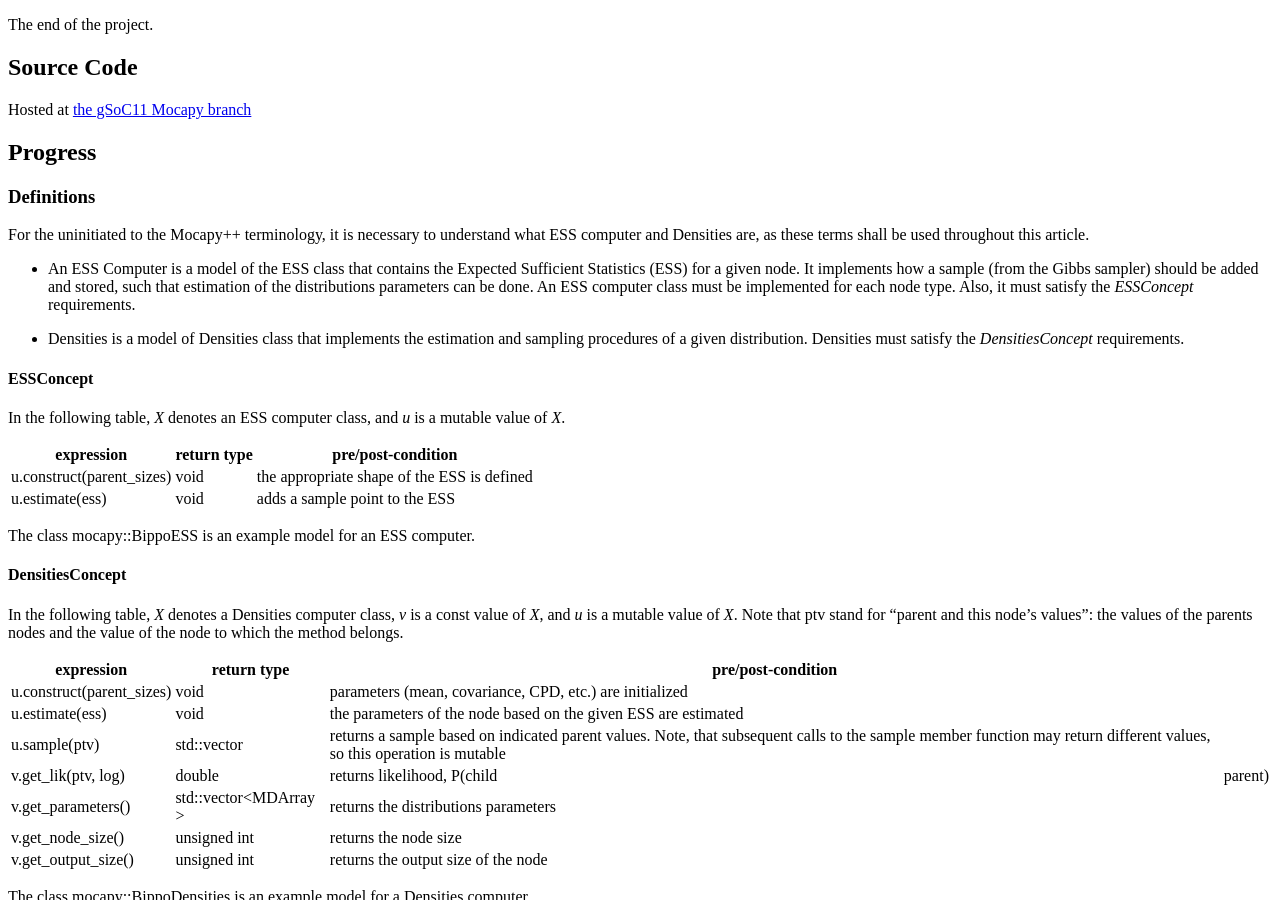
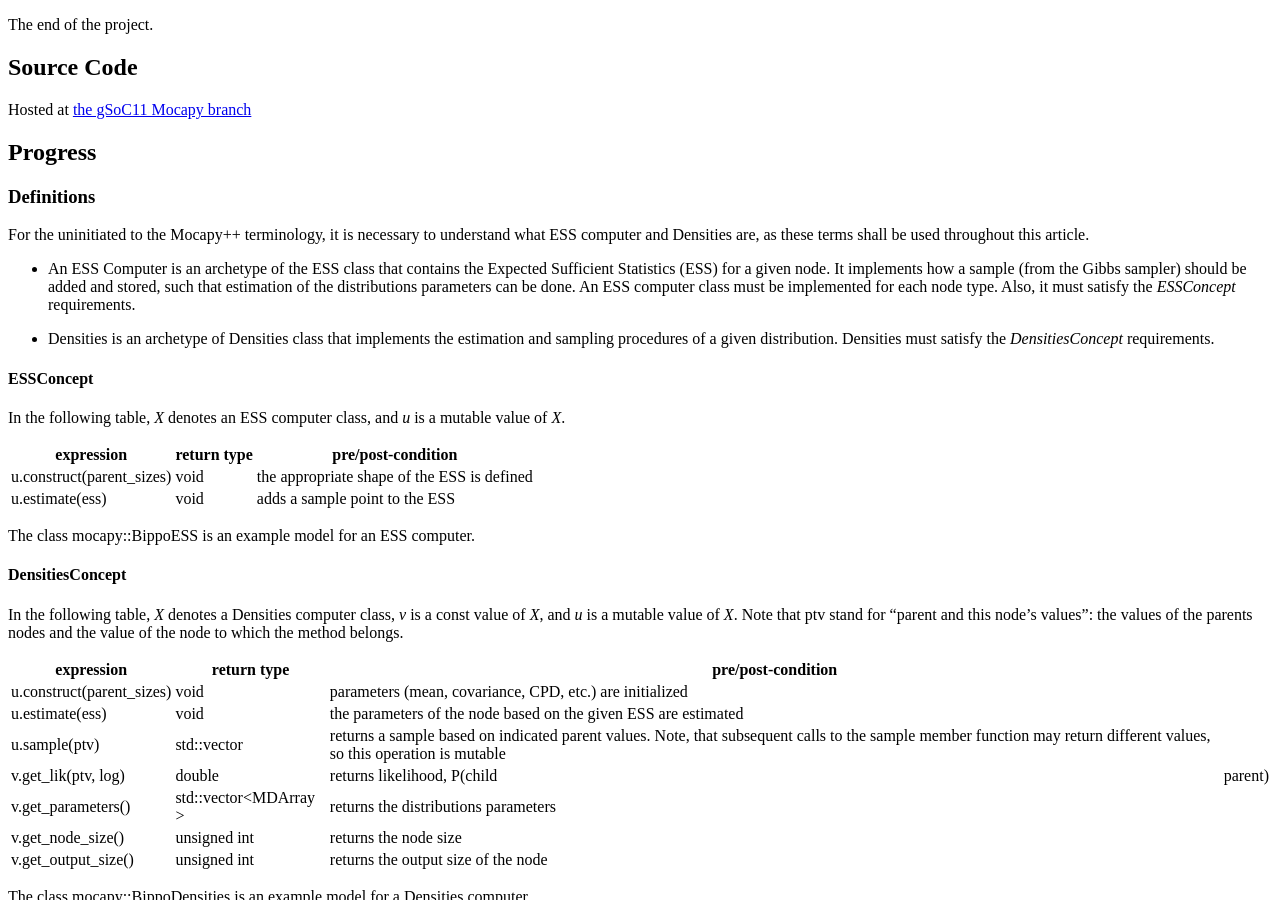
Before and after one commit to biopython/biopython.github.io, a Jekyll site: the page built from wiki/GSOC2011_MocapyExt.md, in a window 1280 px wide and 900 px high, scrolled down 1911 px. Built offline with Jekyll 4.4.1, drawn with Linux system fonts in a browser that asks for light colours.

Commit message:
/* Definitions */

```diff
--- a/wiki/GSOC2011_MocapyExt.md
+++ b/wiki/GSOC2011_MocapyExt.md
@@ -189,7 +189,7 @@ For the uninitiated to the Mocapy++ terminology, it is necessary to
 understand what ESS computer and Densities are, as these terms shall be
 used throughout this article.
 
--   An ESS Computer is a model of the ESS class that contains the
+-   An ESS Computer is an archetype of the ESS class that contains the
     Expected Sufficient Statistics (ESS) for a given node. It implements
     how a sample (from the Gibbs sampler) should be added and stored,
     such that estimation of the distributions parameters can be done. An
@@ -198,7 +198,7 @@ used throughout this article.
 
 <!-- -->
 
--   Densities is a model of Densities class that implements the
+-   Densities is an archetype of Densities class that implements the
     estimation and sampling procedures of a given distribution.
     Densities must satisfy the *DensitiesConcept* requirements.
 
```
Also changed, not shown: 1 other file.
